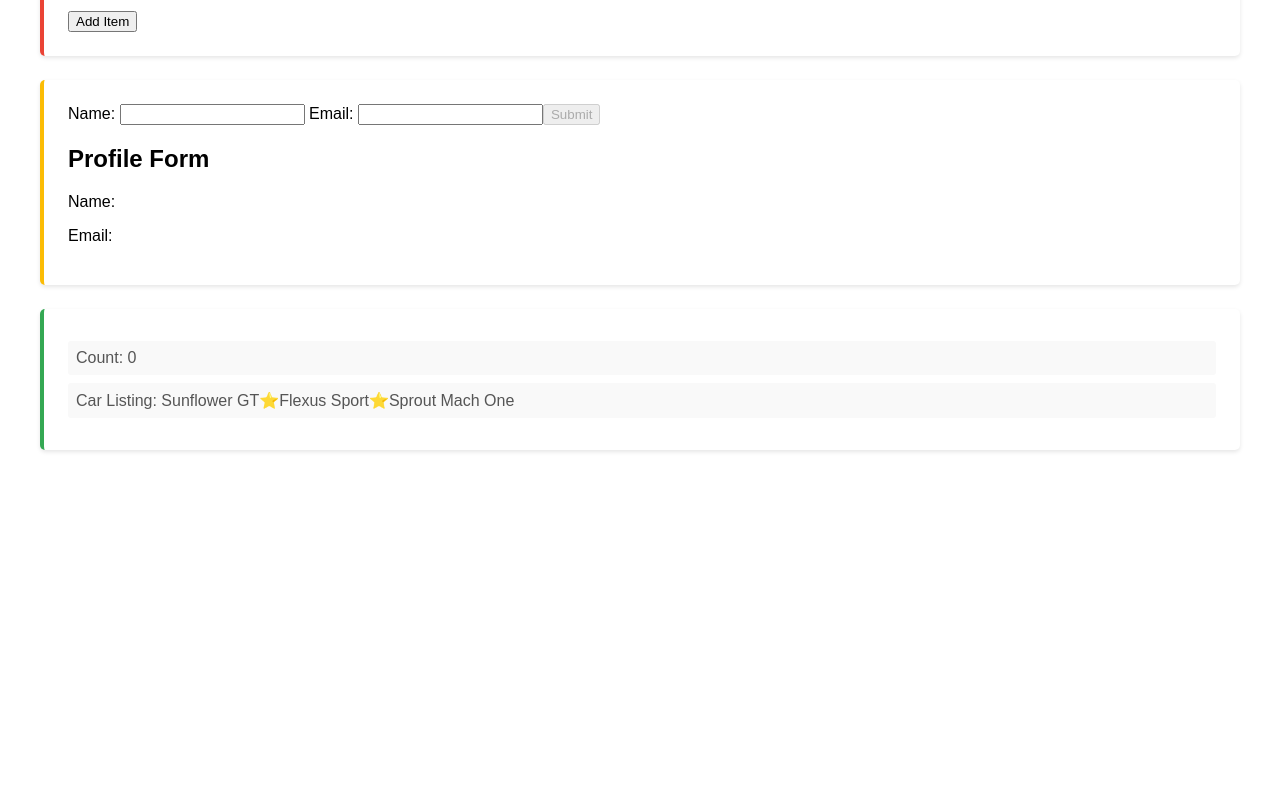
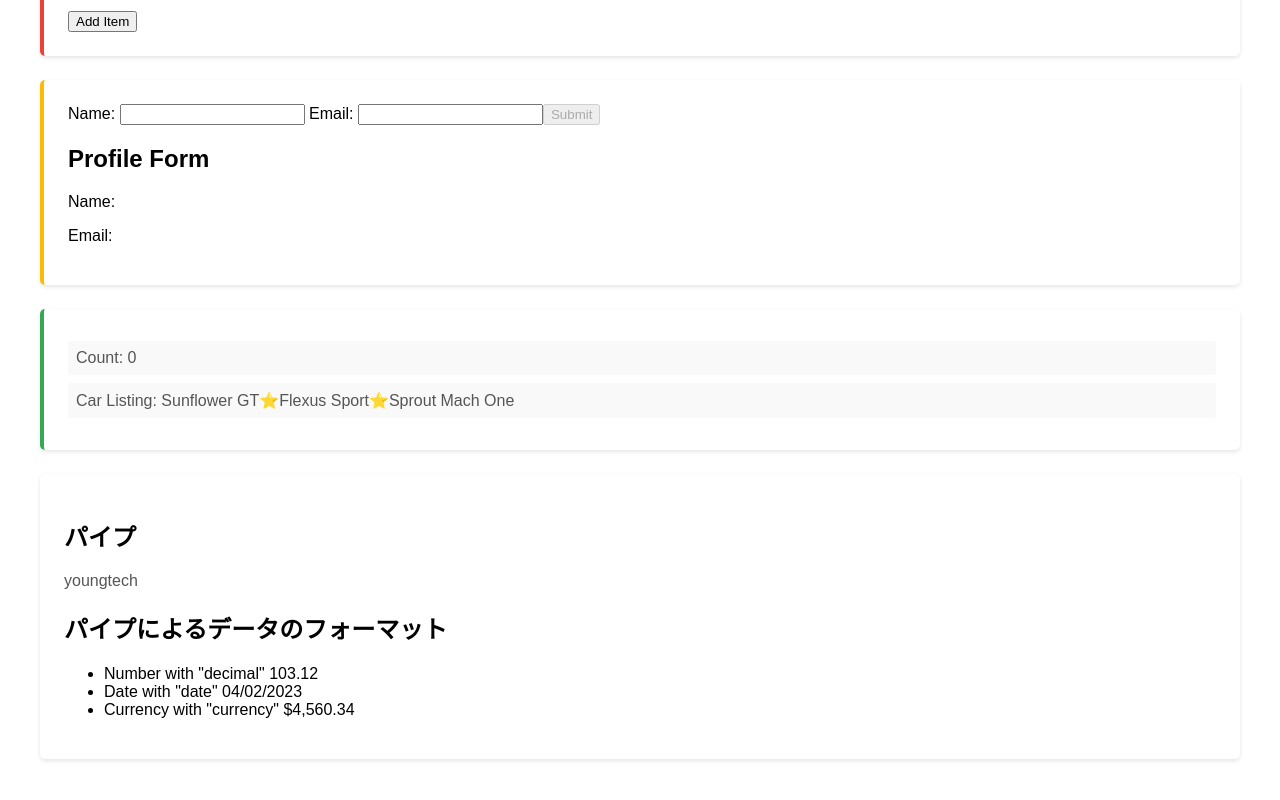
Before and after one commit to taisei-developer/angular-tutorial, an Angular app: page / in a window 1280 px wide. Shown: the part 362-1162 px from the top of the page. Before the commit the page ends 860 px from the top, so only its background shows below. Built offline with nearby package versions, Linux system fonts and the light colour scheme.

Commit message:
パイプによるデータのフォーマット

```diff
--- a/src/app/app.component.html
+++ b/src/app/app.component.html
@@ -20,5 +20,18 @@
       <p>Count: {{ items.length }}</p>
       <p>Car Listing: {{ display }}</p>
     </section>
+
+    <section class="pipe-section">
+      <div>
+        <h2>パイプ</h2>
+        <p>{{ username | lowercase }}</p>
+        <h2>パイプによるデータのフォーマット</h2>
+        <ul>
+          <li>Number with "decimal" {{ num | number:"3.2-2" }}</li>
+          <li>Date with "date" {{ birthday | date : "MM/dd/yyyy" }}</li>
+          <li>Currency with "currency" {{ cost | currency }}</li>
+        </ul>
+      </div>
+    </section>
   </main>
 </div>
--- a/src/app/app.component.ts
+++ b/src/app/app.component.ts
@@ -4,11 +4,21 @@ import { UserComponent } from "./user/user.component";
 import { ChildComponent } from "./child/child.component";
 import { FormComponent } from "./form/form.component";
 import { CarService } from './car.service';
+import { LowerCasePipe, DecimalPipe, DatePipe, CurrencyPipe } from '@angular/common';
 
 @Component({
   selector: 'app-root',
   standalone: true,
-  imports: [RouterOutlet, UserComponent, ChildComponent, FormComponent],
+  imports: [
+    RouterOutlet,
+    UserComponent,
+    ChildComponent,
+    FormComponent,
+    LowerCasePipe,
+    DecimalPipe,
+    DatePipe,
+    CurrencyPipe,
+  ],
   templateUrl: './app.component.html',
   styleUrl: './app.component.css',
 })
@@ -16,11 +26,17 @@ export class AppComponent {
   title = 'angular-tutorial';
   display = '';
 
+  // パイプ
+  username = 'yOunGTECh';
+
+  // パイプによるデータのフォーマット
+  num = 103.1234;
+  birthday = new Date(2023, 3, 2);
+  cost = 4560.34;
+
   items = new Array();
 
-  constructor(
-    private carService: CarService,
-  ) {
+  constructor(private carService: CarService) {
     this.display = this.carService.getCars().join('⭐️');
   }
 
```
